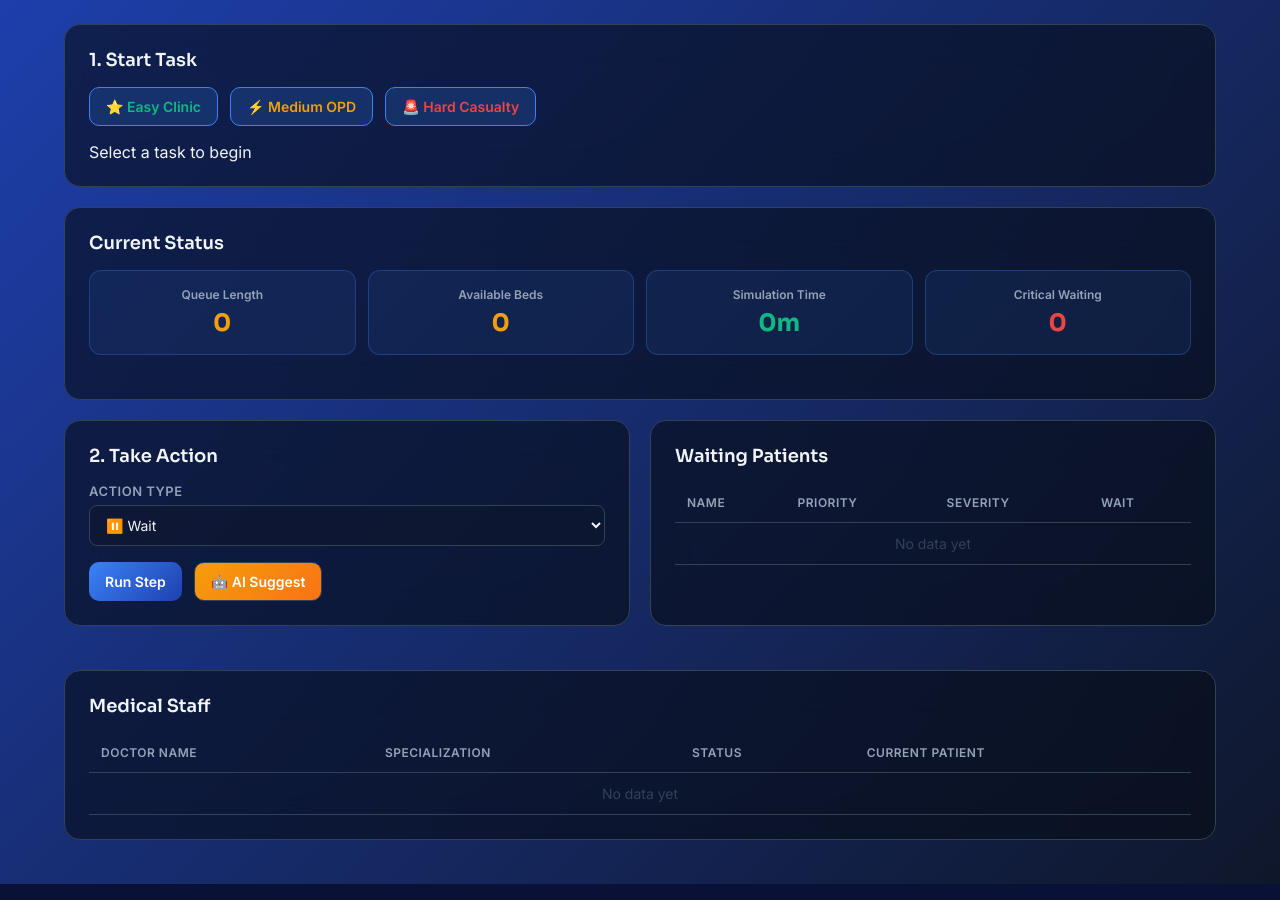
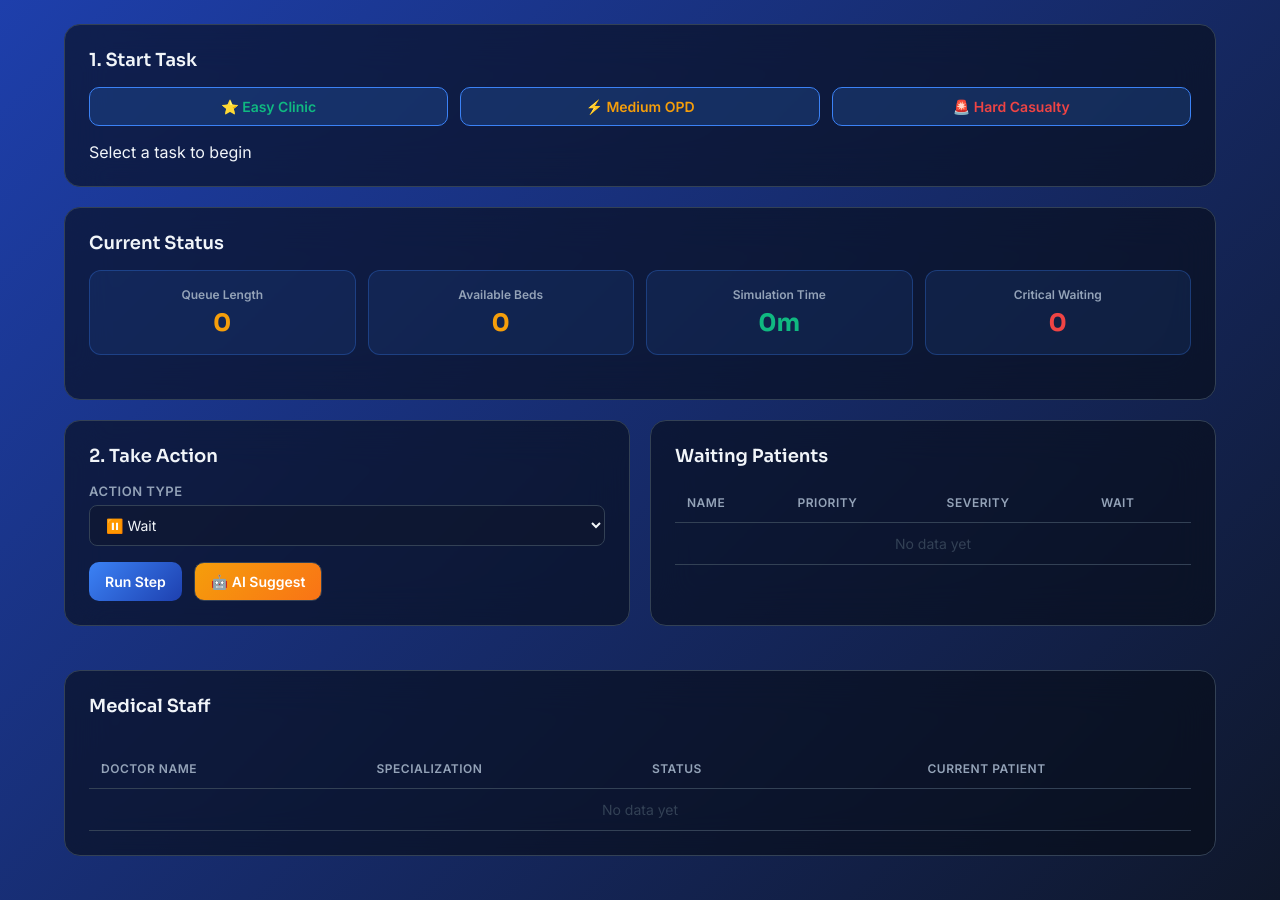
Before and after one commit to shriom17/MedFlow-OpenEnv, a Python web app: template templates/ui.html in a window 1280 px wide. Shown: the part 58-958 px from the top of the page. Run offline with Jinja, Linux system fonts and the light colour scheme; the template is opened without the code that fills it, so the values that code supplies are empty.

Commit message:
UI polished

```diff
--- a/templates/ui.html
+++ b/templates/ui.html
@@ -118,6 +118,10 @@
             gap: 12px;
             flex-wrap: wrap;
             margin-bottom: 16px;
+        }
+
+        .task-buttons .btn-secondary {
+            flex: 1 1 180px;
         }
 
         button {
@@ -252,6 +256,22 @@
             font-size: 14px;
         }
 
+        .table-scroll {
+            width: 100%;
+            overflow-x: auto;
+            -webkit-overflow-scrolling: touch;
+        }
+
+        .doctors-table {
+            table-layout: fixed;
+        }
+
+        .doctors-table th,
+        .doctors-table td {
+            overflow-wrap: anywhere;
+            word-break: break-word;
+        }
+
         th, td {
             padding: 12px;
             text-align: left;
@@ -410,7 +493,8 @@
     <!-- DOCTORS TABLE -->
     <div class="card">
         <h2>Medical Staff</h2>
-        <table>
+        <div class="table-scroll">
+            <table class="doctors-table">
                 <thead>
                     <tr>
                         <th>Doctor Name</th>
@@ -570,7 +655,7 @@ function updateUI(data) {
                 <td>${d.name}</td>
                 <td>${d.specialization}</td>
                 <td><span class="tag ${d.busy ? 'tag-busy' : 'tag-free'}">${d.busy ? 'Busy' : 'Free'}</span></td>
-                <td>${d.current_patient_id ? `Patient #${d.current_patient_id}` : '-'}</td>
+                <td class="current-patient-cell">${d.current_patient_id ? `Patient #${d.current_patient_id}` : '-'}</td>
             </tr>
         `).join("") :
         '<tr><td colspan="4" style="text-align: center; color: var(--text-muted);">No doctors available</td></tr>';
```
Also changed, not shown: other parts of templates/ui.html (+64 -0 lines). Lines whose indentation alone changed are shown as unchanged.
